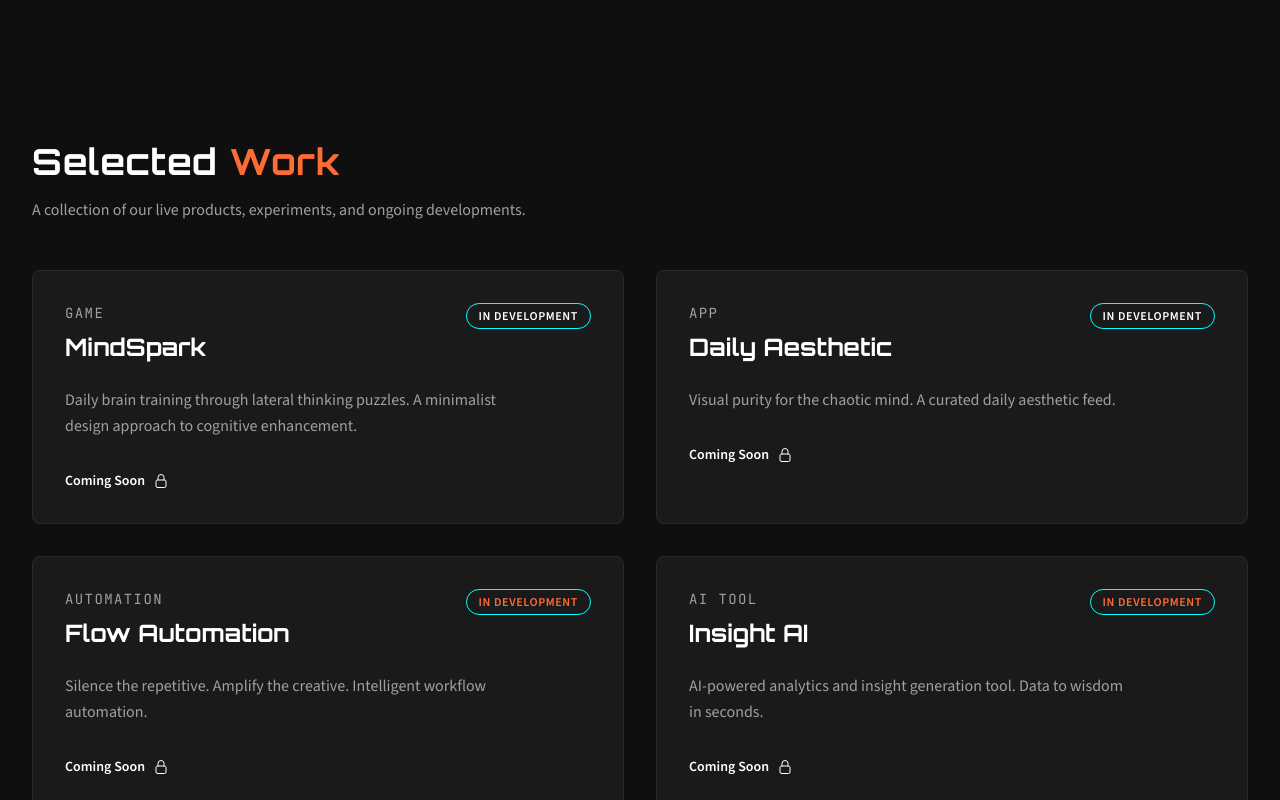
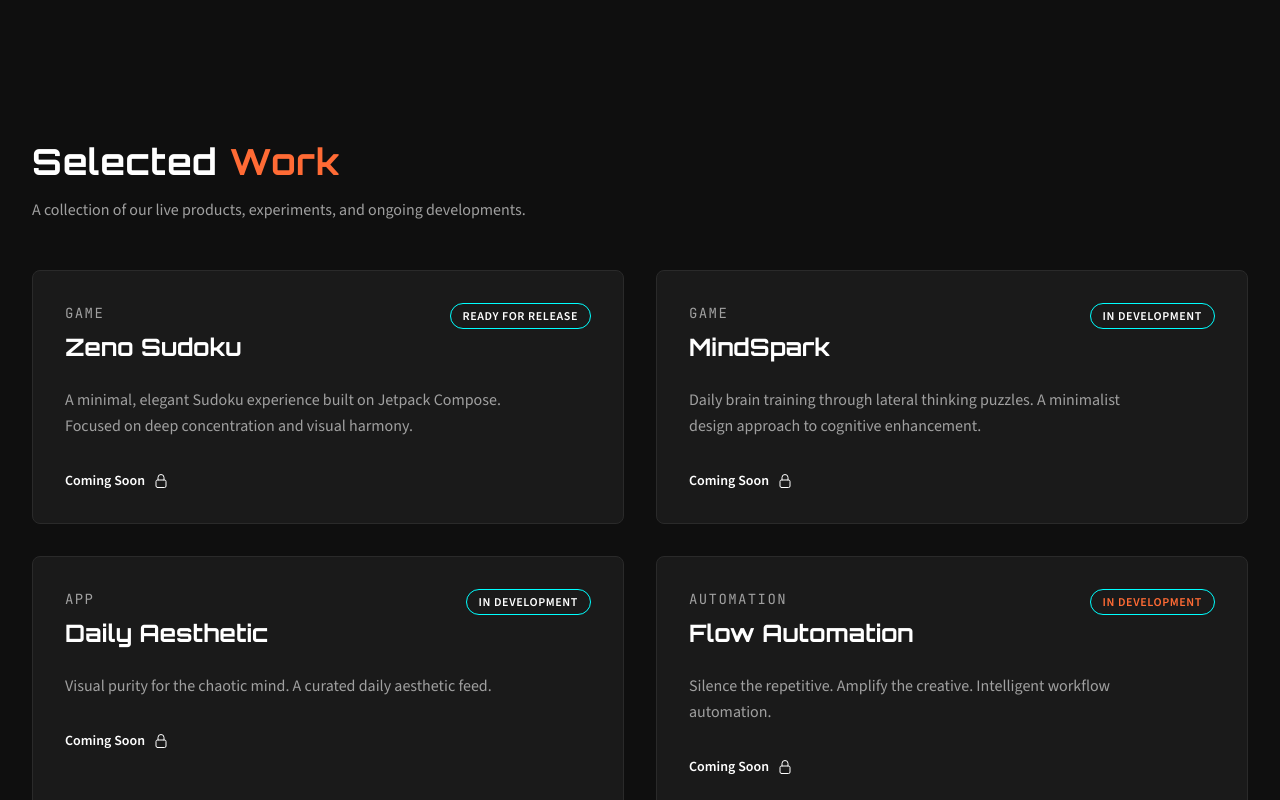
Before and after one commit to gitsaransh/Enso_Studio, a Next.js app in the folder enso-v2/: page / in a window 1280 px wide. Shown: the part 2000-2800 px from the top of the page. Built offline with nearby package versions, Linux system fonts and the light colour scheme.

Commit message:
feat: add Zeno Sudoku to projects

```diff
--- a/enso-v2/src/constants/data.ts
+++ b/enso-v2/src/constants/data.ts
@@ -65,6 +65,23 @@ export const TESTIMONIALS = [
 ];
 
 export const PROJECTS = [
+    {
+        id: 'zeno-sudoku',
+        title: 'Zeno Sudoku',
+        category: 'Game',
+        description: 'A minimal, elegant Sudoku experience built on Jetpack Compose. Focused on deep concentration and visual harmony.',
+        status: 'Ready for Release',
+        statusColor: 'text-success border-success/30 bg-success/10',
+        longDescription: 'Zeno Sudoku is a dedicated puzzle experience that prioritizes clarity and flow. It features five difficulty levels, a deterministic daily challenge, and a refined aesthetic inspired by parchment and ink.',
+        technologies: ['Kotlin', 'Jetpack Compose', 'Hilt', 'Room'],
+        role: 'Android Engineering, UI/UX Design',
+        features: [
+            'Five difficulty levels',
+            'Daily global challenges',
+            'Offline progression sync',
+            'Zeno Pro premium experience'
+        ]
+    },
     {
         id: 'mindspark',
         title: 'MindSpark',
```
